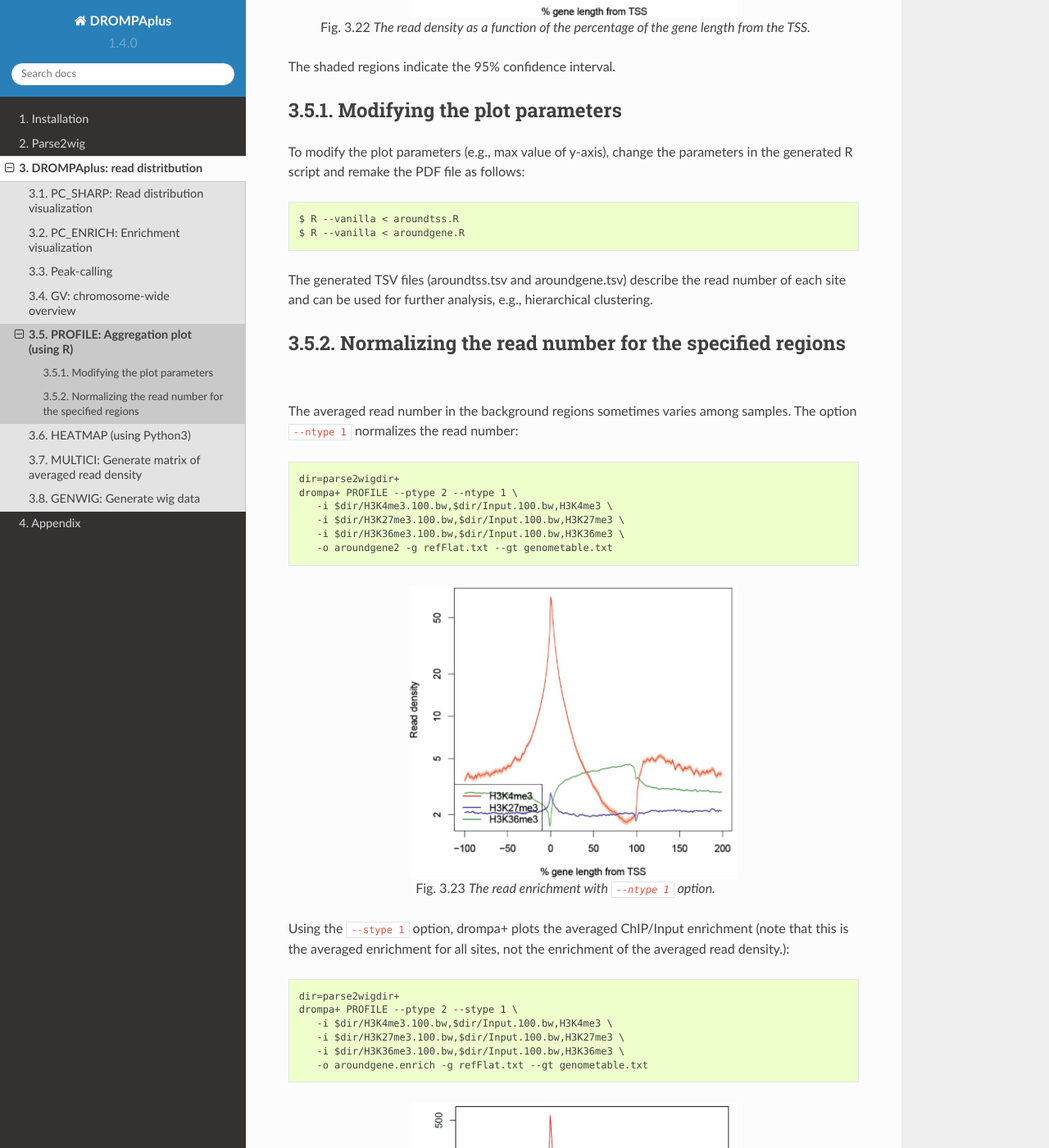
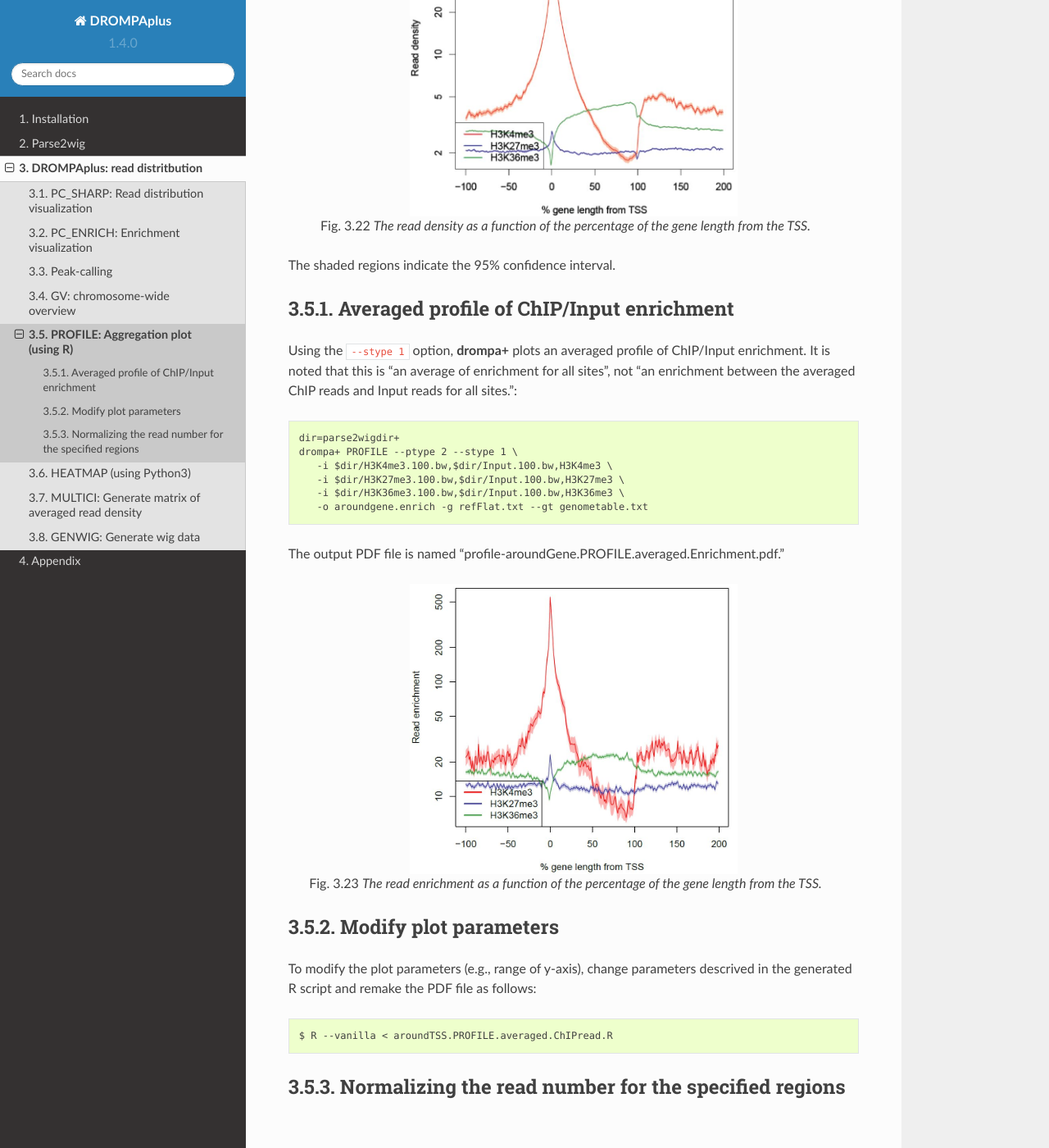
Before and after one commit to rnakato/DROMPAplus, a Sphinx documentation site: the page built from docs/content/drompa/Profile.rst, in a window 1280 px wide and 1400 px high, scrolled down 1597 px. Shown: the whole window at 82% size. Built offline with Sphinx 7.4.7 and the Read the Docs theme 2.0.0, drawn with Linux system fonts in a browser that asks for light colours; some of the changed text lies outside the part shown.

Commit message:
modify manual

```diff
--- a/docs/content/drompa/Heatmap.rst
+++ b/docs/content/drompa/Heatmap.rst
@@ -1,8 +1,9 @@
 HEATMAP (using Python3)
 -----------------------------------------
 
-DROMAplus has a Python3 script, ``drompa.heatmap.py``, in the "otherbins" directory. This script requires the *pandas*, *matplotlib* and *seaborn* libraries.
-Taking the TSV file generated by the **PROFILE** command as input, ``drompa.heatmap.py`` generates a heatmap PNG file.
+The TSV files generated by **PROFILE** command describe the mapped read number of each site. This data can also be used for heatmap analysis.
+
+DROMAplus has a Python3 script, ``drompa.heatmap.py`` in the "otherbins" directory that generates a heatmap PNG file from the TSV files. This script requires the *pandas*, *matplotlib* and *seaborn* libraries.
 
 The following command::
 
--- a/docs/content/drompa/Profile.rst
+++ b/docs/content/drompa/Profile.rst
@@ -10,7 +10,7 @@ The **PROFILE** mode makes an aggregation plot by supplying:
 
 In **PROFILE** mode, short genes (< 1kbp) are ignored.
 
-The following command outputs a PDF file (aroundtss.pdf) and a corresponding R script (aroundtss.R)::
+The following command outputs an averaged profile of ChIP reads around TSSs::
 
     dir=parse2wigdir+
     drompa+ PROFILE --ptype 0 \
@@ -26,8 +26,15 @@ The following command outputs a PDF file (aroundtss.pdf) and a corresponding R s
 
    The read density as a function of the distance from the TSS.
 
+The output files are as follows:
 
-The following command outputs a PDF file (aroundgene.pdf) and a corresponding R script (aroundgene.R)::
+- a PDF file (aroundTSS.PROFILE.averaged.ChIPread.pdf)
+- a corresponding .tsv file for each samples (here aroundTSS.PROFILE.averaged.ChIPread.H3K27me3.tsv, aroundTSS.PROFILE.averaged.ChIPread.H3K36me3.tsv and aroundTSS.PROFILE.averaged.ChIPread.H3K4me3.tsv)
+- a R script to generate the PDF file using .tsv files (aroundTSS.PROFILE.averaged.ChIPread.R)
+
+Similarly, the ``--ptype 1`` option generates  an averaged profile around TESs.
+
+The ``--ptype 2`` option generates the averaged profile arouond whole gene bodies (gene length is normalized)::
 
     dir=parse2wigdir+
     drompa+ PROFILE --ptype 2 \
@@ -45,22 +52,41 @@ The following command outputs a PDF file (aroundgene.pdf) and a corresponding R
 
 The shaded regions indicate the 95% confidence interval.
 
+Averaged profile of ChIP/Input enrichment
+++++++++++++++++++++++++++++++++++++++++++++++++++++++
 
-Modifying the plot parameters
+Using the ``--stype 1`` option, **drompa+** plots an averaged profile of ChIP/Input enrichment.
+It is noted that this is "an average of enrichment for all sites", not "an enrichment between the averaged ChIP reads and Input reads for all sites."::
+
+    dir=parse2wigdir+
+    drompa+ PROFILE --ptype 2 --stype 1 \
+       -i $dir/H3K4me3.100.bw,$dir/Input.100.bw,H3K4me3 \
+       -i $dir/H3K27me3.100.bw,$dir/Input.100.bw,H3K27me3 \
+       -i $dir/H3K36me3.100.bw,$dir/Input.100.bw,H3K36me3 \
+       -o aroundgene.enrich -g refFlat.txt --gt genometable.txt
+
+The output PDF file is named "profile-aroundGene.PROFILE.averaged.Enrichment.pdf."
+
+.. figure:: img/aroundgene.enrich.jpg
+   :width: 400px
+   :align: center
+   :alt: Alternate
+
+   The read enrichment as a function of the percentage of the gene length from the TSS.
+
+
+Modify plot parameters
 ++++++++++++++++++++++++++++++++
 
-To modify the plot parameters (e.g., max value of y-axis), change the parameters in the generated R script and remake the PDF file as follows::
+To modify the plot parameters (e.g., range of y-axis), change parameters descrived in the generated R script and remake the PDF file as follows::
 
-    $ R --vanilla < aroundtss.R
-    $ R --vanilla < aroundgene.R
-
-The generated TSV files (aroundtss.tsv and aroundgene.tsv) describe the read number of each site and can be used for further analysis, e.g., hierarchical clustering.
-
+    $ R --vanilla < aroundTSS.PROFILE.averaged.ChIPread.R
 
 Normalizing the read number for the specified regions
 +++++++++++++++++++++++++++++++++++++++++++++++++++++++++++++++++++++
 
-The averaged read number in the background regions sometimes varies among samples. The option ``--ntype 1`` normalizes the read number::
+The averaged read number in the background regions sometimes highly varies among samples due to the effect of repetitive regions or sparsely mapped reads (low background uniformity).
+The option ``--ntype 1`` normalizes the read number for total number of reads mapped in the regions used by **PROFILE** command (e.g., genic regions for ``--ptype 2``)::
 
     dir=parse2wigdir+
     drompa+ PROFILE --ptype 2 --ntype 1 \
@@ -75,19 +101,3 @@ The averaged read number in the background regions sometimes varies among sample
    :alt: Alternate
 
    The read enrichment with ``--ntype 1`` option.
-
-Using the ``--stype 1`` option, drompa+ plots the averaged ChIP/Input enrichment (note that this is the averaged enrichment for all sites, not the enrichment of the averaged read density.)::
-
-    dir=parse2wigdir+
-    drompa+ PROFILE --ptype 2 --stype 1 \
-       -i $dir/H3K4me3.100.bw,$dir/Input.100.bw,H3K4me3 \
-       -i $dir/H3K27me3.100.bw,$dir/Input.100.bw,H3K27me3 \
-       -i $dir/H3K36me3.100.bw,$dir/Input.100.bw,H3K36me3 \
-       -o aroundgene.enrich -g refFlat.txt --gt genometable.txt
-
-.. figure:: img/aroundgene.enrich.jpg
-   :width: 400px
-   :align: center
-   :alt: Alternate
-
-   The read enrichment as a function of the percentage of the gene length from the TSS.
--- a/docs/index.rst
+++ b/docs/index.rst
@@ -41,7 +41,7 @@ Contents:
 Citation:
 ---------
 
-* Nakato R., Sakata T., Methods for ChIP-seq analysis: A practical workflow and advanced applications, *submitted*.
+* Nakato R., Sakata T., Methods for ChIP-seq analysis: A practical workflow and advanced applications, *Methods*, 2020.
 
 Contact:
 ---------
```
